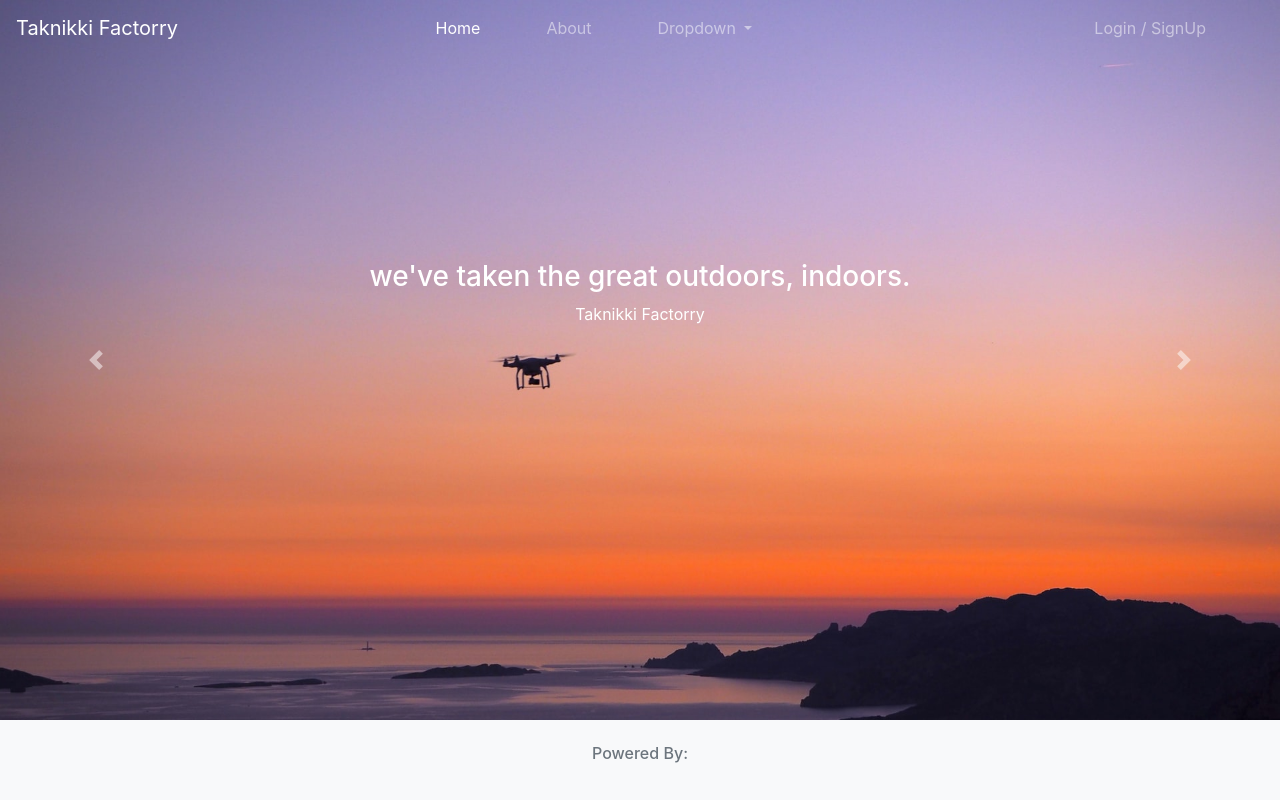
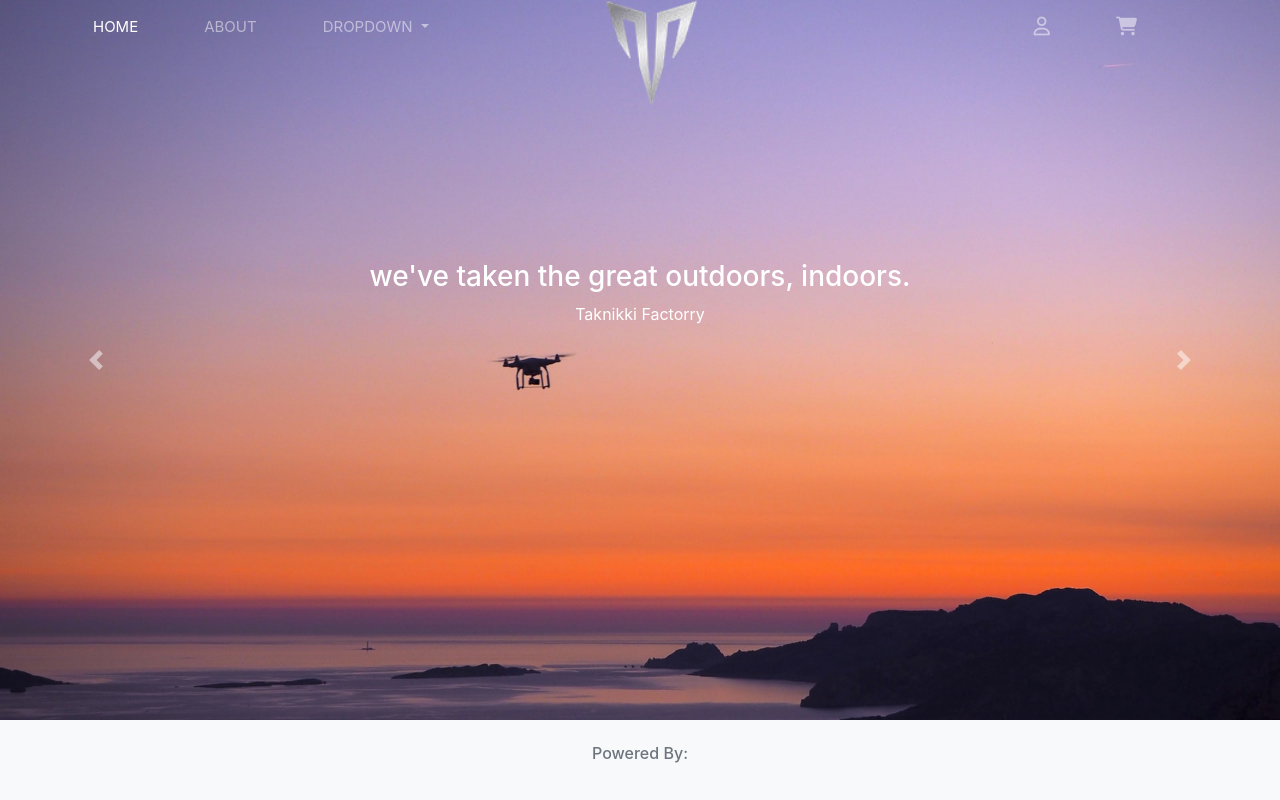
Before and after one commit to AJSTINGER98/E-Commerce-WebApp, a Vue app in the folder client/: page / in a window 1280 px wide. Shown: the top 800 px of the page. Built offline with nearby package versions, Linux system fonts and the light colour scheme.

Commit message:
navbar design phase-1

```diff
--- a/client/src/App.vue
+++ b/client/src/App.vue
@@ -1,33 +1,65 @@
 <template>
   <div id="#app">
-    <nav class="navbar navbar-expand-lg navbar-dark fixed-top" :class= "{'bg-dark': hasScrolled,'bg-transparent' : !hasScrolled }">
-      <a class="navbar-brand" href="#">Taknikki Factorry</a>
-      <button class="navbar-toggler" type="button" data-toggle="collapse" data-target="#navbarSupportedContent" aria-controls="navbarSupportedContent" aria-expanded="false" aria-label="Toggle navigation" @click=" checkScroll ? hasScrolled = !hasScrolled : hasScrolled = hasScrolled">
+    <nav class="navbar navbar-expand-lg navbar-dark fixed-top" :class= "{'background-dark': hasScrolled,'bg-transparent' : !hasScrolled }">
+      <a class="navbar-brand nav-header navbar-mobile" :class="{'nav-header-scroll': hasScrolled}"  href="#"><img src="./assets/nav-logo.png" alt="nav-logo"></a>
+      <button class="navbar-toggler border-0" type="button" data-toggle="collapse" data-target="" aria-controls="navbarSupportedContent" aria-expanded="false" aria-label="Toggle navigation" @click="isToggled = true, handleScroll()">
         <span class="navbar-toggler-icon"></span>
       </button>
-
-      <div class="collapse navbar-collapse" id="navbarSupportedContent">
-        <ul class="navbar-nav mr-0 w-100">
+      <!-- NAVBAR -->
+      <div class="collapse navbar-collapse container" :class="{'navbar-small' : hasScrolled,}" v-if="checkWidth">
+        <ul class="navbar-nav mr-0 w-100 nav-body" >
           <li class="nav-item active">
-            <a class="nav-link" href="#">Home <span class="sr-only">(current)</span></a>
+            <a class="nav-link" href="#" selected><span> HOME</span></a>
           </li>
           <li class="nav-item">
-            <a class="nav-link" href="#">About</a>
+            <a class="nav-link" href="#"><span>ABOUT</span></a>
           </li>
           <li class="nav-item dropdown">
-            <a class="nav-link dropdown-toggle" href="#" id="navbarDropdown" role="button" data-toggle="dropdown" aria-haspopup="true" aria-expanded="false">
-              Dropdown
+            <a class="nav-link dropdown-toggle " href="#" id="navbarDropdown" role="button" data-toggle="dropdown" aria-haspopup="true" aria-expanded="false">
+              DROPDOWN
             </a>
             <div class="dropdown-menu" aria-labelledby="navbarDropdown">
-              <a class="dropdown-item" href="#">Action</a>
-              <a class="dropdown-item" href="#">Another action</a>
+              <a class="dropdown-item" href="#">ACTION</a>
+              <a class="dropdown-item" href="#">ANOTHER aCTION</a>
               <div class="dropdown-divider"></div>
-              <a class="dropdown-item" href="#">Something else here</a>
+              <a class="dropdown-item" href="#">SOMETHING ELSE</a>
             </div>
           </li>
-          <li class="nav-item ml-auto">
-            <a class="nav-link" href="#" @click="isModalVisible = true">Login / SignUp</a>
+          <div class="ml-auto d-flex d-inline-block">
+            <li class="nav-item">
+              <a class="nav-link" href="#" @click="isModalVisible = true"><i class="far fa-user fa-lg"></i></a>
+            </li>
+            <li class="">
+              <a class="nav-link" href="#" @click="isModalVisible = true"><i class="fas fa-shopping-cart fa-lg"></i></a>
+            </li>
+          </div>
+        </ul>
+      </div>
+      <!-- SIDEBAR -->
+      <div class="sidebar" :class="{'sidebar-active' : isToggled}"  v-else>
+          <a href="javascript:void(0)" class="closebtn" @click="isToggled = false,handleScroll()">&times;</a>
+          <ul class="navbar-nav w-100" >
+          <li class="nav-item">
+            <a class="nav-link" href="#" selected>HOME</a>
           </li>
+          <li class="nav-item">
+            <a class="nav-link" href="#"> ABOUT</a>
+          </li>
+          <li class="nav-item dropdown">
+            <a class="nav-link dropdown-toggle " href="#" id="navbarDropdown" role="button" data-toggle="dropdown" aria-haspopup="true" aria-expanded="false">
+              DROPDOWN
+            </a>
+            <div class="dropdown-menu" aria-labelledby="navbarDropdown">
+              <a class="dropdown-item py-2 px-4" href="#">ACTION</a>
+              <a class="dropdown-item py-2 px-4" href="#">ANOTHER ACTION</a>
+              <div class="dropdown-divider m-0"></div>
+              <a class="dropdown-item py-2 px-4" href="#">SOMETHING ELSE HERE</a>
+            </div>
+          </li>
+          <li class="nav-item">
+            <a class="nav-link" href="#" @click="isModalVisible = true">LOGIN</a>
+          </li>
+
         </ul>
       </div>
     </nav>
@@ -89,26 +121,27 @@
   data (){
     return {
       hasScrolled : false,
+      isToggled : false,
       updateScroll : window.scrollY,
       isModalVisible : false,
-      currentAuthPage : 'login'
+      currentAuthPage : 'login',
+      window : {
+        width : 0,
+        height : 0
+      }
 
     }
   },
   created () {
     window.addEventListener('scroll', this.handleScroll);
-  },
-
-  computed: {
-    checkScroll(){
-      return this.updateScroll < 100 ? true : false;
-    }
+    window.addEventListener('resize',this.windowSize);
+    this.windowSize();
   },
 
   methods: {
     handleScroll(){
       this.updateScroll = window.scrollY;
-      if(window.scrollY > 100){
+      if(window.scrollY > 100 || this.isToggled){
         this.hasScrolled = true;
       } else{
         this.hasScrolled = false;
@@ -120,9 +153,18 @@
       setTimeout(() => {
         vm.currentAuthPage = 'login';
       },1000)
+    },
+    windowSize() {
+      this.window.width = window.innerWidth;
+      this.window.height = window.innerHeight;
     }
 
 
+  },
+  computed : {
+    checkWidth() {
+      return this.window.width > 990 ? true : false;
+    },
   },
 
   components: {
@@ -137,10 +179,6 @@
   .navbar{
     transition: background 0.5s;
   }
-  .navbar .navbar-brand {
-    margin-right: 20%;
-
-  }
 
   .navbar ul li {
     padding-right : 50px;
@@ -149,4 +187,118 @@
     filter:blur(8px);
   }
 
+
+  .nav-header {
+    position: absolute;
+    left: 47vw;
+    padding-top: 40px;
+    margin: 0;
+    background-attachment: fixed;
+    transform: scale(1.2);
+    transition: all 0.5s ease;
+  }
+  .nav-header-scroll{
+    padding-top: 0;
+    padding-top: 40px;
+    transform: scale(0.8);
+  }
+  .navbar{
+    font-size: 15px;
+  }
+
+  .background-dark {
+    background-color: black;
+    color: white;
+
+  }
+  .nav-body a{
+    color: white;
+
+  }
+
+
+  @media screen and (max-width: 990px){
+    .navbar-mobile {
+
+      transform: scale(0.7);
+      display: flex;
+      left: 80%;
+
+    }
+  }
+
+  .sidebar {
+    position: absolute;
+    left: 0;
+    top: 0;
+    background: black;
+    height: 100vh;
+    width: 0;
+    color: white;
+    transition: width 0.7s ease;
+    overflow-x: hidden;
+    z-index: 1;
+  }
+  .sidebar-active {
+
+    width: 250px;
+  }
+  .sidebar ul {
+    position: sticky;
+    margin-left: 5px;
+  }
+  .sidebar ul li {
+
+    list-style-type: none;
+    padding: 10px 5px;
+    width: 100%;
+  }
+
+  .dropdown-menu {
+    transition: all 0.3s ease;
+    border-radius: 0;
+    background: black;
+    color: white;
+    margin-right: 5px;
+    border: 1px solid white;
+    padding: 0;
+  }
+
+  .dropdown-menu .dropdown-item:hover{
+    background: white;
+    color: black;
+  }
+
+  .sidebar ul li a {
+    color: inherit;
+    text-decoration: none;
+  }
+
+  .sidebar .closebtn {
+    color: inherit;
+    position: relative;
+    margin-right: 10px;
+    float: right;
+    font-size: 40px;
+    text-decoration: none;
+    padding-top: 4px;
+    height: 10%;
+  }
+  .nav-link span::after{
+    content: '';
+    display: block;
+    width: 100%;
+    height: 1px;
+    background-color: white  ;
+    bottom: 0;
+    left: 0;
+    transform: scaleX(0);
+    transition: transform 0.3s ease-in-out;
+  }
+
+
+  .nav-link:hover span:after {
+    transform: scaleX(1);
+  }
+
 </style>
--- a/client/src/components/Home/HomeDiv.vue
+++ b/client/src/components/Home/HomeDiv.vue
@@ -1,12 +1,12 @@
 <template>
-    <div>
+    <div class="d-none d-md-block">
         <div style="d-flex">
             <div class="row py-4 my-4">
             <div class="col-md-4 col-lg-6 col-xl-8 align-middle text-dark text-center my-auto">
                 <h1 class="mb-4">Taknikki Factorry</h1>
                 <h5 class="mt-4 mx-4">Lorem ipsum, dolor sit amet consectetur adipisicing elit. Nemo saepe rerum aliquid laudantium sunt voluptatum</h5>
             </div>
-            <div class="col-md-8 col-lg-6 col-xl-4 my-auto d-none d-md-inline-block">
+            <div class="col-md-8 col-lg-6 col-xl-4 my-auto">
                 <img class="float-right h-100" src="../../assets/logo2.png" alt="logo">
             </div>
             </div>
```
Also changed, not shown: client/src/assets/nav-logo.png (added).
